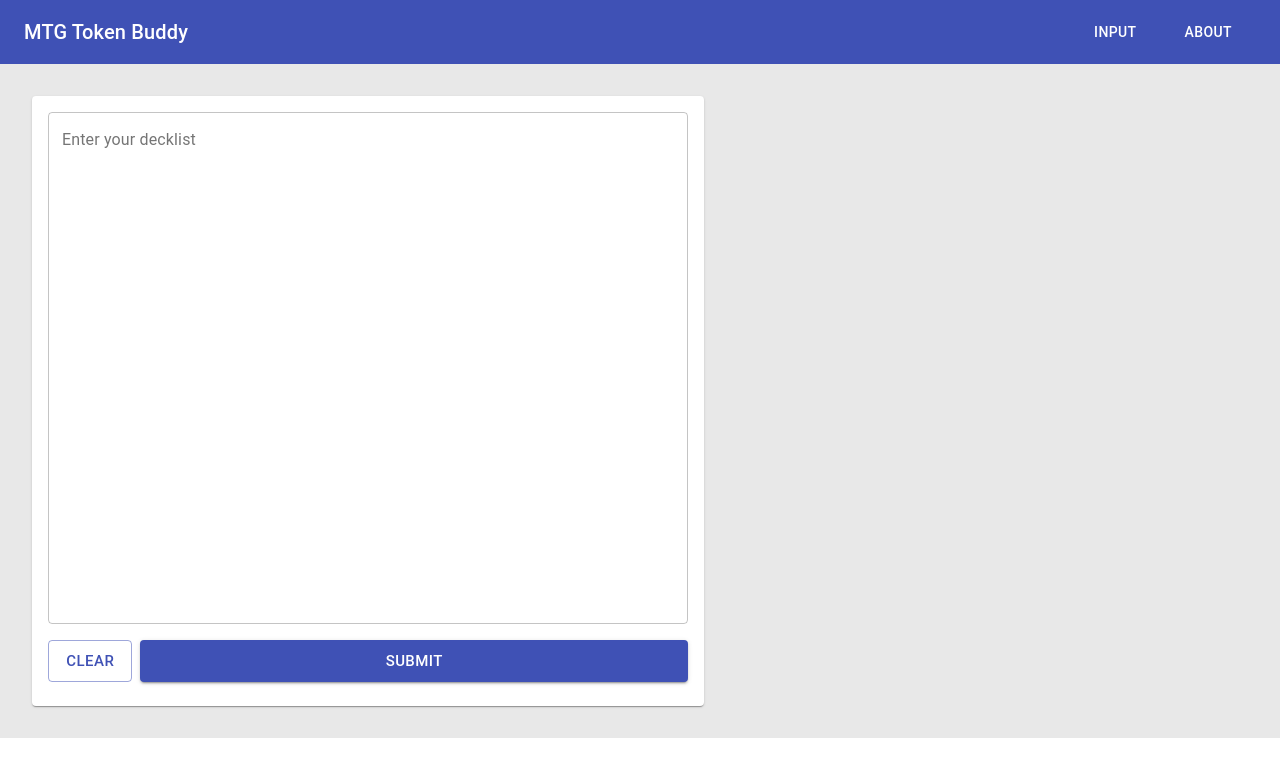
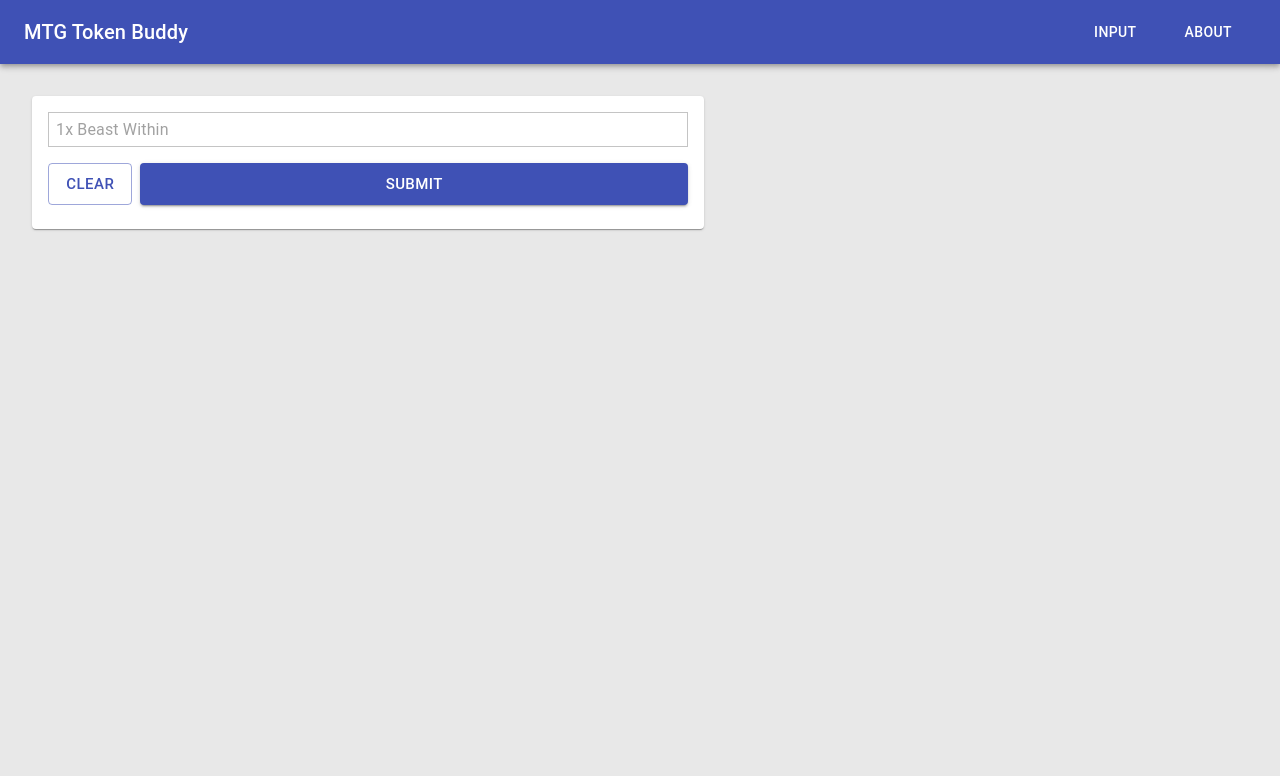
Before and after one commit to NandaScott/mtg-token-buddy, a React (Create React App) app: page /input in a window 1280 px wide. Shown: the top 776 px of the page. Built offline with nearby package versions, Linux system fonts and the light colour scheme.

Commit message:
Got the inputs how I like

```diff
--- a/package.json
+++ b/package.json
@@ -14,6 +14,7 @@
     "@types/react": "^17.0.15",
     "@types/react-dom": "^17.0.9",
     "axios": "^0.21.1",
+    "clsx": "^1.1.1",
     "react": "^17.0.2",
     "react-dom": "^17.0.2",
     "react-router-dom": "^5.2.0",
--- a/public/index.html
+++ b/public/index.html
@@ -24,9 +24,9 @@
       work correctly both with client-side routing and a non-root public URL.
       Learn how to configure a non-root public URL by running `npm run build`.
     -->
-    <title>React App</title>
+    <title>MTG Token Buddy</title>
   </head>
-  <body>
+  <body style="background-color: #e8e8e8">
     <noscript>You need to enable JavaScript to run this app.</noscript>
     <div id="root"></div>
     <!--
--- a/src/components/decklist-input/decklist-input.tsx
+++ b/src/components/decklist-input/decklist-input.tsx
@@ -1,29 +1,63 @@
-import React from 'react';
-import { Box, TextField } from '@material-ui/core';
+import React, { useState, useEffect } from 'react';
+import { Box, makeStyles, TextField, useTheme } from '@material-ui/core';
+import ErrorIcon from '@material-ui/icons/Error';
+import CheckCircleIcon from '@material-ui/icons/CheckCircle';
 
 interface DecklistInputProps {
   currentInput: string;
   error?: boolean;
+  success?: boolean;
   handleInput: (
     e: React.ChangeEvent<HTMLTextAreaElement | HTMLInputElement>,
   ) => void;
   className?: string;
 }
 
+const useStyles = makeStyles((theme) => ({
+  input: {
+    borderRadius: '0px',
+  },
+  success: {
+    borderWidth: '2px',
+    borderStyle: 'solid',
+    borderColor: theme.palette.success.main,
+  },
+  innerInput: {
+    padding: theme.spacing(),
+  },
+}));
+
 export default function DecklistInput(props: DecklistInputProps) {
-  const { currentInput, handleInput, error, className } = props;
+  const classes = useStyles();
+  const theme = useTheme();
+  const { currentInput, handleInput, error, success, className } = props;
+
+  const handleAdornment = () => {
+    if (error) {
+      return <ErrorIcon color="error" />;
+    }
+    if (success) {
+      return <CheckCircleIcon htmlColor={theme.palette.success.main} />;
+    }
+
+    return null;
+  };
 
   return (
     <Box flexGrow={1} className={className}>
       <TextField
-        error={error}
+        variant="outlined"
         onChange={handleInput}
         value={currentInput}
+        InputProps={{
+          className: classes.input,
+          endAdornment: handleAdornment(),
+          inputProps: {
+            className: classes.innerInput,
+          },
+        }}
+        placeholder="1x Beast Within"
         fullWidth
-        multiline
-        minRows={25}
-        variant="outlined"
-        label="Enter your decklist"
       />
     </Box>
   );
@@ -31,5 +65,6 @@
 
 DecklistInput.defaultProps = {
   error: false,
+  success: false,
   className: '',
 };
--- a/src/pages/input-page/input-page.tsx
+++ b/src/pages/input-page/input-page.tsx
@@ -24,7 +24,6 @@
 const useStyles = makeStyles((theme) => ({
   root: {
     display: 'flex',
-    backgroundColor: '#e8e8e8',
     [theme.breakpoints.down('sm')]: {
       flexDirection: 'column',
     },
@@ -62,7 +61,7 @@
 
 export default function InputPage(props: InputPageProps) {
   const classes = useStyles();
-  const [decklist, setDecklist] = useState('');
+  const [decklist, setDecklist] = useState<string[]>([]);
   const [inputError, setInputError] = useState(false);
   const [tokens, setTokens] = useState<ScryfallCard[]>([]);
   const [loading, setLoading] = useState(false);
```
